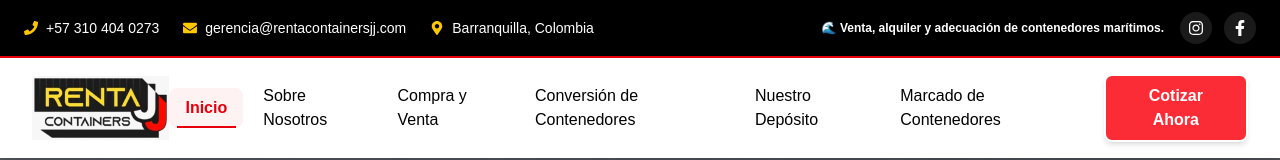
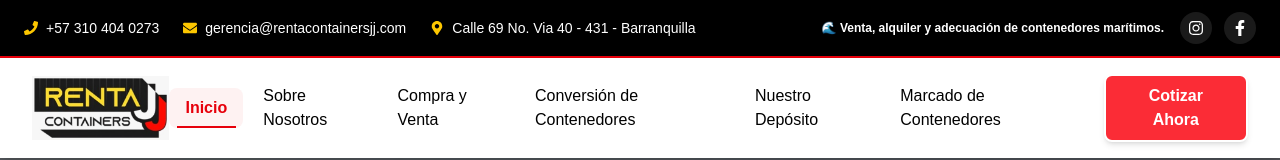
Before and after one commit to rentacontainersjj95/rentacontainersjj-website, a Next.js app: page / in a window 1280 px wide. Shown: the top 160 px of the page. Built offline with nearby package versions, Linux system fonts and the light colour scheme.

Commit message:
Update TopBar.tsx

```diff
--- a/src/app/components/TopBar.tsx
+++ b/src/app/components/TopBar.tsx
@@ -6,7 +6,7 @@ export default function TopBar() {
   const contactInfo = {
     phone: "+57 310 404 0273",
     email: "gerencia@rentacontainersjj.com",
-    location: "Barranquilla, Colombia",
+    location: "Calle 69 No. Via 40 - 431 - Barranquilla",
     socialMedia: {
       instagram: "https://www.instagram.com/contenedores_colombia/",
       facebook: "https://www.facebook.com/rentacontainers"
```
